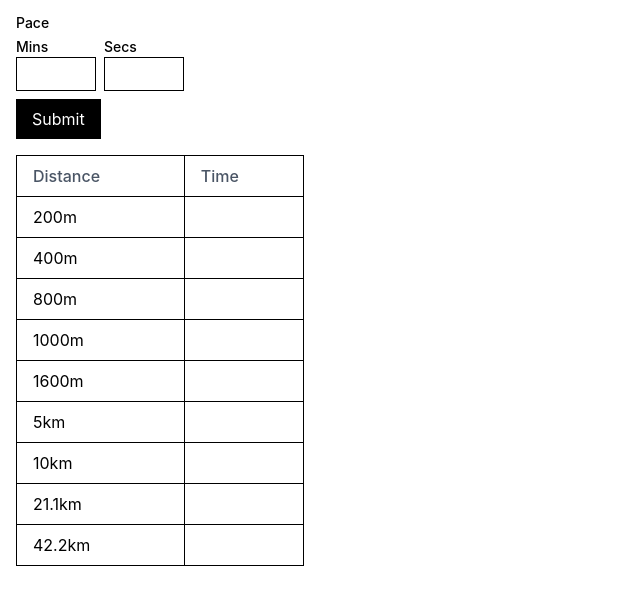
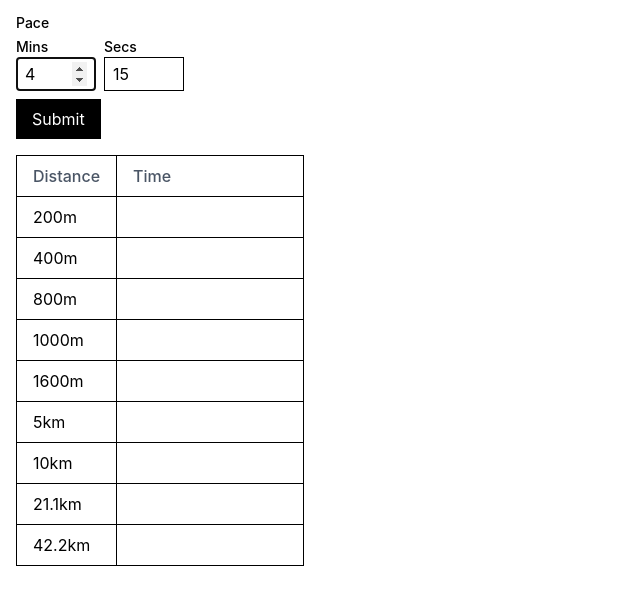
Before and after one commit to anirudhbs/pace-converter, a website with bundled scripts: page src/index.html in a window 1280 px wide. Shown: the part 47-652 px from the top of the page, without its empty margins (0-640 px from the left). Built offline with nearby package versions, Linux system fonts and the light colour scheme.

Commit message:
Narrow distance column, add autofocus and default values

```diff
--- a/src/index.html
+++ b/src/index.html
@@ -17,6 +17,8 @@
             <input
               type="number"
               id="minutes-input"
+              value="4"
+              autofocus
               class="w-20 border border-black px-2 py-1"
             />
           </div>
@@ -25,6 +27,7 @@
             <input
               type="number"
               id="seconds-input"
+              value="15"
               class="w-20 border border-black px-2 py-1"
             />
           </div>
@@ -34,7 +37,7 @@
       <table class="w-full border-collapse border border-black">
         <thead>
           <tr class="border border-black">
-            <th class="py-2 px-4 text-left text-gray-600 font-medium border border-black">
+            <th class="py-2 px-4 text-left text-gray-600 font-medium border border-black w-20">
               Distance
             </th>
             <th class="py-2 px-4 text-left text-gray-600 font-medium border border-black">Time</th>
@@ -42,39 +45,39 @@
         </thead>
         <tbody id="pace-table">
           <tr class="border border-black">
-            <td class="py-2 px-4 border border-black">200m</td>
+            <td class="py-2 px-4 border border-black w-20">200m</td>
             <td id="time-0" class="py-2 px-4 border border-black"></td>
           </tr>
           <tr class="border border-black">
-            <td class="py-2 px-4 border border-black">400m</td>
+            <td class="py-2 px-4 border border-black w-20">400m</td>
             <td id="time-1" class="py-2 px-4 border border-black"></td>
           </tr>
           <tr class="border border-black">
-            <td class="py-2 px-4 border border-black">800m</td>
+            <td class="py-2 px-4 border border-black w-20">800m</td>
             <td id="time-2" class="py-2 px-4 border border-black"></td>
           </tr>
           <tr class="border border-black">
-            <td class="py-2 px-4 border border-black">1000m</td>
+            <td class="py-2 px-4 border border-black w-20">1000m</td>
             <td id="time-3" class="py-2 px-4 border border-black"></td>
           </tr>
           <tr class="border border-black">
-            <td class="py-2 px-4 border border-black">1600m</td>
+            <td class="py-2 px-4 border border-black w-20">1600m</td>
             <td id="time-4" class="py-2 px-4 border border-black"></td>
           </tr>
           <tr class="border border-black">
-            <td class="py-2 px-4 border border-black">5km</td>
+            <td class="py-2 px-4 border border-black w-20">5km</td>
             <td id="time-5" class="py-2 px-4 border border-black"></td>
           </tr>
           <tr class="border border-black">
-            <td class="py-2 px-4 border border-black">10km</td>
+            <td class="py-2 px-4 border border-black w-20">10km</td>
             <td id="time-6" class="py-2 px-4 border border-black"></td>
           </tr>
           <tr class="border border-black">
-            <td class="py-2 px-4 border border-black">21.1km</td>
+            <td class="py-2 px-4 border border-black w-20">21.1km</td>
             <td id="time-7" class="py-2 px-4 border border-black"></td>
           </tr>
           <tr class="border border-black">
-            <td class="py-2 px-4 border border-black">42.2km</td>
+            <td class="py-2 px-4 border border-black w-20">42.2km</td>
             <td id="time-8" class="py-2 px-4 border border-black"></td>
           </tr>
         </tbody>
```
